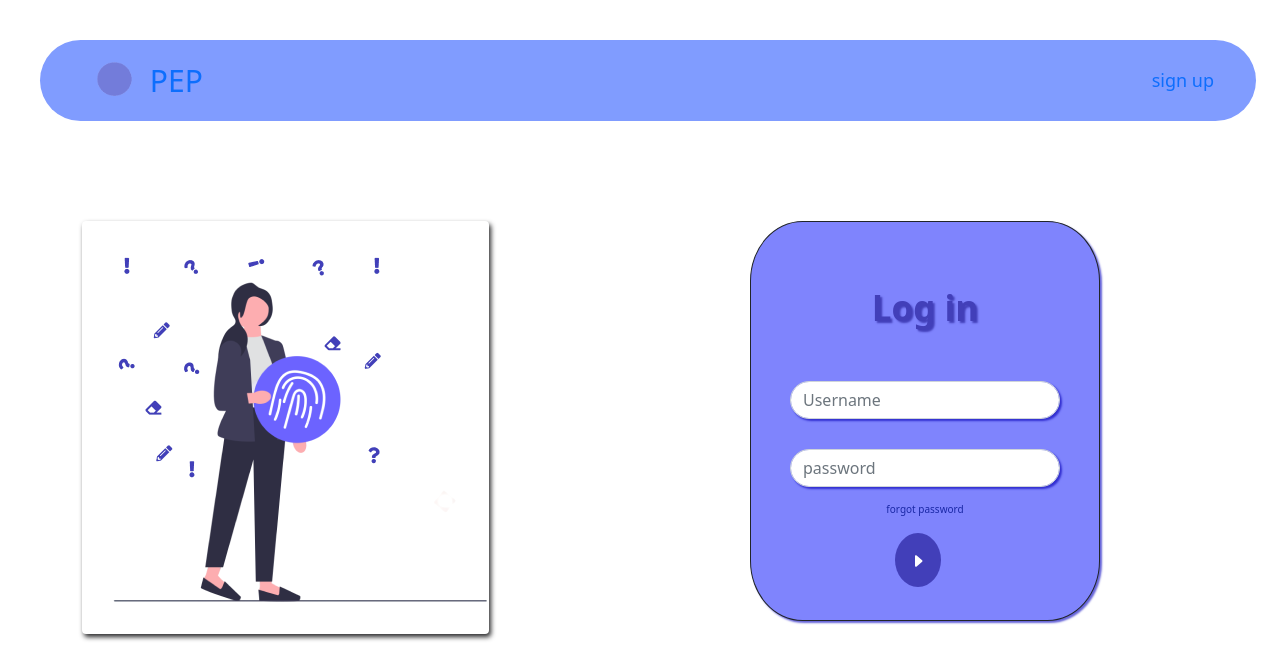
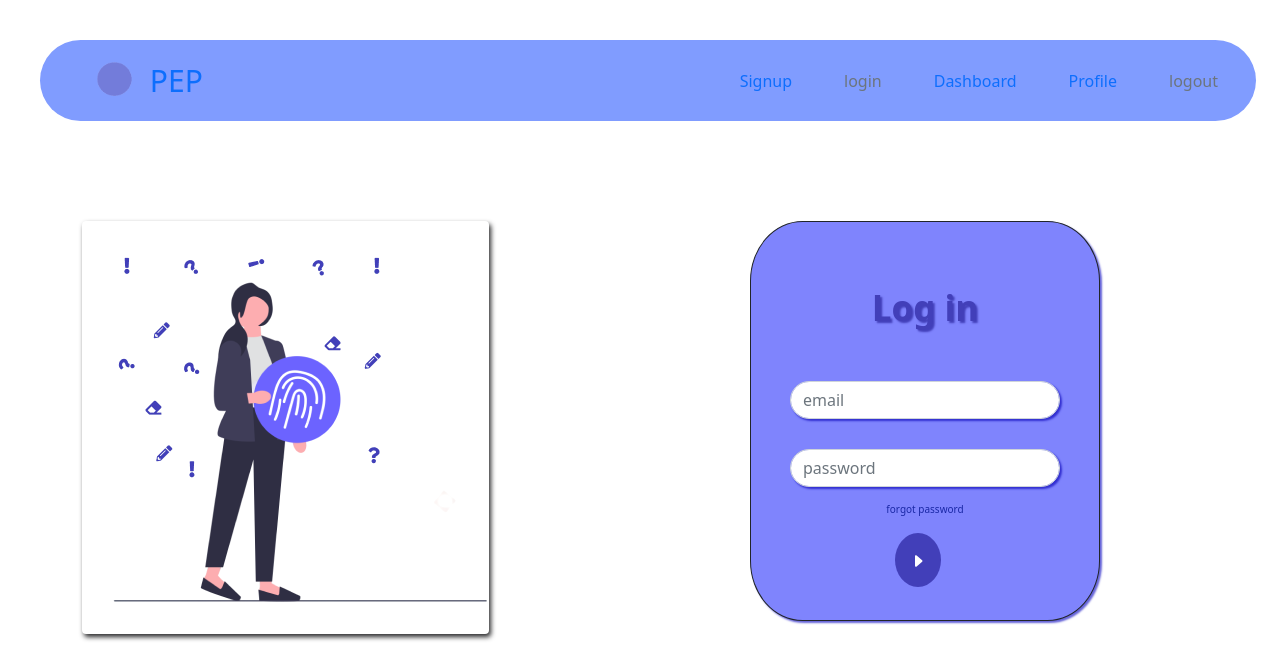
Before and after one commit to likith5/performance-enhancement-system, a Flask app: page /login in a window 1280 px wide. Shown: the top 650 px of the page. Run offline with Flask 3, Linux system fonts and the light colour scheme; parts of the project's set-up code (start-up, migrations or seed data) failed here and were passed over.

Commit message:
done with login system
updated it with database and working

```diff
--- a/application/auth.py
+++ b/application/auth.py
@@ -1,36 +1,73 @@
 from flask import Blueprint
-from flask import render_template,request,redirect,flash
+from flask import render_template,request,redirect,flash,url_for
+from werkzeug.security import generate_password_hash, check_password_hash
+from flask_login import login_user, login_required, logout_user, current_user
+
+from application import db
 
 auth = Blueprint('auth',__name__)
 
 @auth.route('/login',methods=['GET','POST'])
 def login():
-    data = request.form
-    print(data)
-    return render_template('login.html')
 
-@auth.route('/logout')
-def logout():
-    return "<h1> logout <h1>"
+    if request.method == 'POST':
+        email = request.form['email']
+        password = request.form['password']
+        user = db.users.find_one({'email': email})
+        if user and check_password_hash(user['password'], password):
+            flash('Logged in successfully.', category='success')
+            login_user(User(username), remember=True)
+
+            return redirect(url_for('views.index'))
+        else:
+            flash('Invalid username or password.',category='error')
+            return redirect(url_for('auth.login'))
+    else:
+        return render_template('login.html')
+
+
+
 
 @auth.route('/signup',methods=['GET','POST'])
 def sign_up():
     if request.method == 'POST':
         email = request.form.get('email')
-        first_name = request.form.get('username')
+        username = request.form.get('username')
         password1 = request.form.get('password1')
         password2 = request.form.get('password2')
+        # hashed_password = bcrypt.hashpw(password1.encode('utf-8'), bcrypt.gensalt())
+
 
 
         if len(email) < 4:
             flash('Email must be greater than 3 characters.', category='error')
-        elif len(first_name) < 2:
+        elif len(username) < 2:
             flash('First name must be greater than 1 character.', category='error')
         elif password1 != password2:
             flash('Passwords don\'t match.', category='error')
         elif len(password1) < 7:
             flash('Password must be at least 7 characters.', category='error')
+        elif db.users.find_one({'email': email}) :
+            flash('Username already exists.',  category='error')
         else:
+            hashed_password = generate_password_hash(password1)
+
+
+
+
+
+
+            db.users.insert_one({'email':email,'username': username, 'password':  hashed_password})
             flash('Account created!',category='success')
+            login_user(User(username), remember=True)
+
+
+            return redirect(url_for('auth.login'))
 
     return render_template("signup.html")
+
+@auth.route('/logout')
+@login_required
+def logout():
+    logout_user()
+    return redirect(url_for('auth.login'))
--- a/application/templates/index.html
+++ b/application/templates/index.html
@@ -23,22 +23,70 @@
 
 
       <nav class="navbar bg-body-tertiary rounded-pill">
+
         <div class="container-fluid">
           <a class="navbar-brand navtext" href="#"><p class="navtext">
             <img src="{{ url_for('static',filename='images/dot.png')}}" alt="Logo" width="50" height="40" class="d-inline-block align-text-top">
 
            PEP</p>
           </a>
-          <div class="  justify-content-end  " id="navbarNavDropdown">
+          <ul class="nav justify-content-end">
+            <li class="nav-item">
+              <a class="nav-link active" href="{{ url_for('auth.sign_up')}}">Signup</a>
+            </li>
+            <li class="nav-item">
+              <a class="nav-link disabled" href="{{ url_for('auth.login')}}">login</a>
+            </li>
+            <li class="nav-item">
+              <a class="nav-link" href="{{ url_for('views.index')}}">Dashboard</a>
+            </li>
+            <li class="nav-item">
+              <a class="nav-link" href="{{ url_for('views.profile')}}">Profile</a>
+            </li>
+            <li class="nav-item">
+              <a class="nav-link disabled" href="{{ url_for('auth.logout')}}">logout</a>
+            </li>
+          </ul>
+        </div>
+
+          <!-- <div class="  justify-content-end  " id="navbarNavDropdown">
             <ul class="navbar-nav   ">
               <li class="nav-item " style=" font-size: 18px;">
-                <a class="nav-link  active" style=" padding-right: 20px;" aria-current="page" href="#">sign up</a>
+                <a class="nav-link  active" style=" padding-right: 20px;" aria-current="page" href="/signup">sign up</a>
+                <a class="nav-link  active" style=" padding-right: 20px;" aria-current="page" href="/index">Dashboard</a>
+
+              </li>
+              <li class="nav-item " style=" font-size: 18px;">
+                <a class="nav-link  active" style=" padding-right: 20px;" aria-current="page" href="/index">Dashboard</a>
+              </li>
+              <li class="nav-item " style=" font-size: 18px;">
+                <a class="nav-link  active" style=" padding-right: 20px;" aria-current="page" href="/profile">profile</a>
+              </li>
+
+              <li class="nav-item " style=" font-size: 18px;">
+                <a class="nav-link  active" style=" padding-right: 20px;" aria-current="page" href="/signup">sign up</a>
               </li>
 
 
             </ul>
-
-        </div>
+            </div> -->
+            <!-- <div class="collapse navbar-collapse justify-content-end" id="navbar">
+              <div class="navbar-nav">
+                <a class="nav-item nav-link" id="home" href="/">Home</a>
+                <a class="nav-item nav-link" id="logout" href="/logout">Logout</a>
+                <a class="nav-item nav-link" id="login" href="/login">Login</a>
+                <a class="nav-item nav-link" id="signUp" href="/sign-up">Sign Up</a>
+              </div>
+            </div>
+            <button
+            class="navbar-toggler"
+            type="button"
+            data-toggle="collapse"
+            data-target="#navbar"
+          >
+            <span class="navbar-toggler-icon"></span>
+          </button>
+        -->
 
         </div>
       </nav>
--- a/application/templates/login.html
+++ b/application/templates/login.html
@@ -17,7 +17,7 @@
 
                   <form action="" method="POST">
                     <div class=" addpadding">
-                       <input class="form-control  rounded-pill addpadding inputcontrol" type="email" name="email"placeholder="Username" aria-label="default input example">
+                       <input class="form-control  rounded-pill addpadding inputcontrol" type="email" name="email"placeholder="email" aria-label="default input example">
                     </div>
                     <div class=" addpadding">
                        <input class="form-control  rounded-pill inputcontrol " type="password" name="password" placeholder="password" aria-label="default input example">
--- a/application/templates/signup.html
+++ b/application/templates/signup.html
@@ -18,13 +18,15 @@
                        <input class="form-control  rounded-pill inputcontrol " type="text" name="username" id="username"  placeholder="username" aria-label="default input example">
                     </div>
                     <div class=" addpadding">
-                        <input class="form-control  rounded-pill inputcontrol " type="password" name="password" id="password1" placeholder="password" aria-label="default input example">
+                        <input class="form-control  rounded-pill inputcontrol " type="password" name="password1" id="password1" placeholder="password" aria-label="default input example">
                      </div>
                      <div class=" addpadding">
                         <input class="form-control  rounded-pill inputcontrol " type="password" name="password2" id="password2" placeholder="Confirmpassword" aria-label="default input example">
                      </div>
 
-                    <button class="button  addpadding button1" type="submit" >
+                    <button class="button  addpadding button1" type="submit" ><svg xmlns="http://www.w3.org/2000/svg" width="16" height="16" fill="currentColor" class="bi bi-caret-right-fill" viewBox="0 0 16 16">
+                      <path d="m12.14 8.753-5.482 4.796c-.646.566-1.658.106-1.658-.753V3.204a1 1 0 0 1 1.659-.753l5.48 4.796a1 1 0 0 1 0 1.506z"/>
+                    </svg>
 
               </button>
 
```
Also changed, not shown: application/__init__.py (+17 -4 lines), application/views.py (+25 -14 lines).
